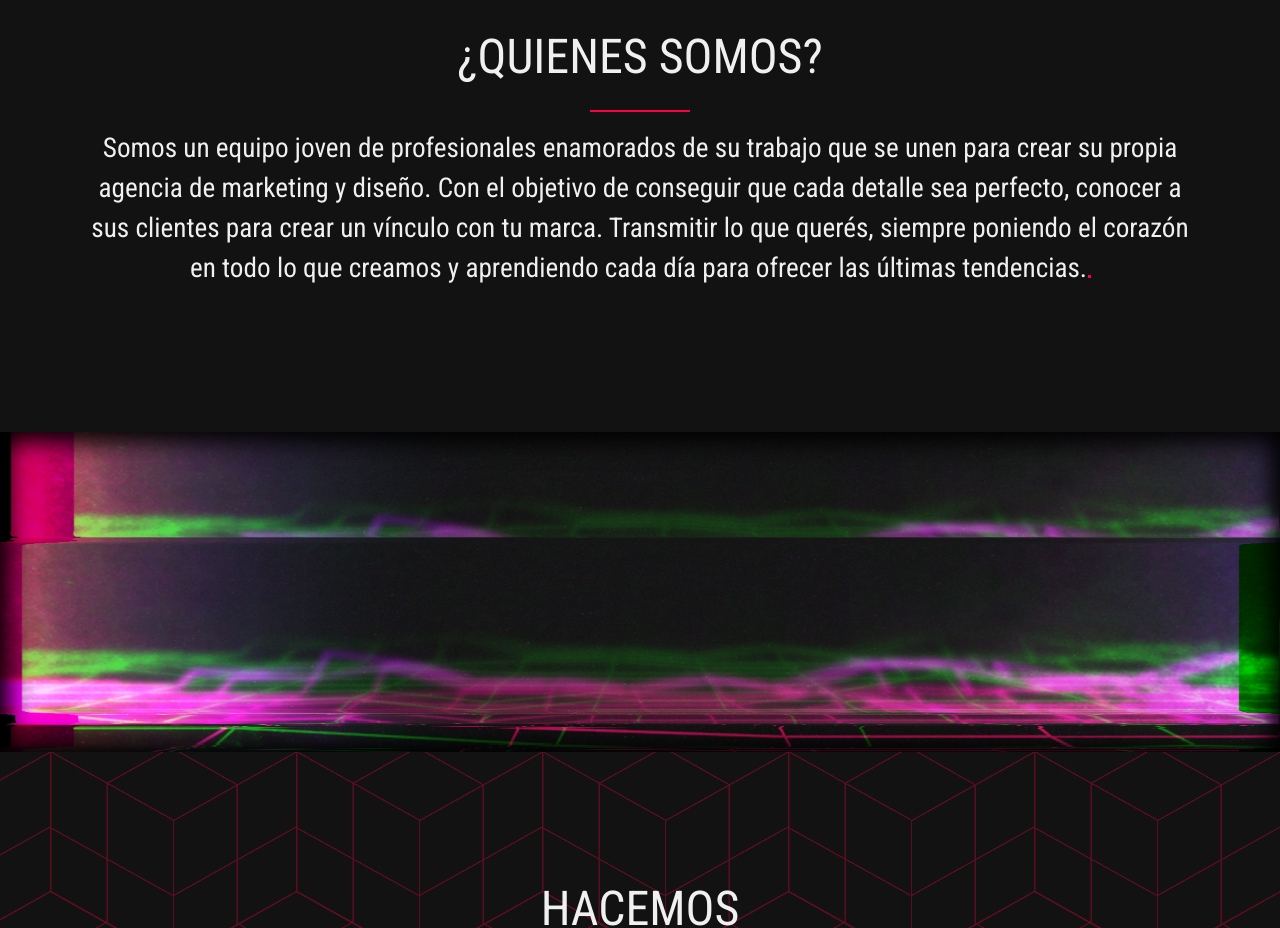
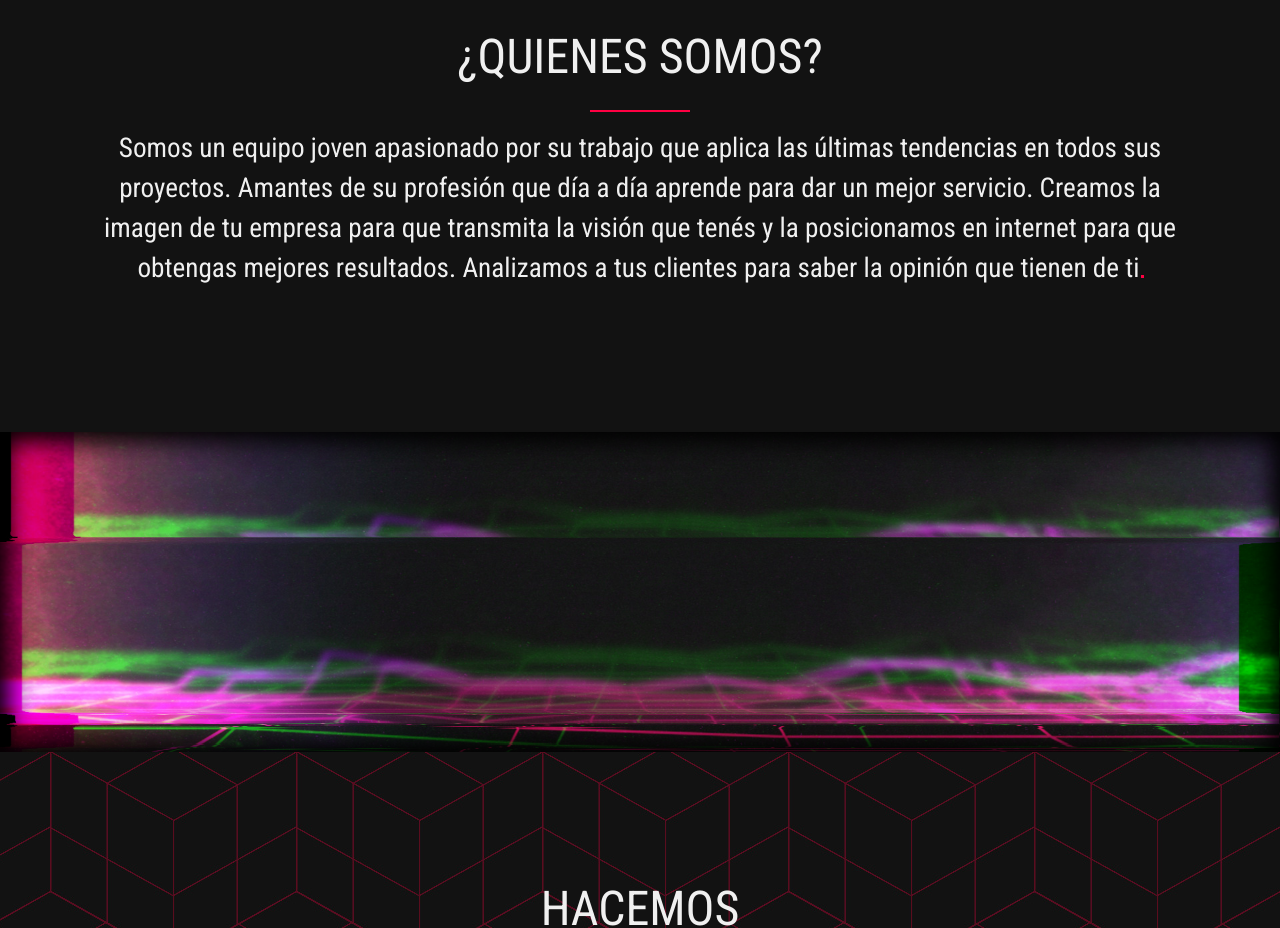
Before and after one commit to bluej0e/zxcvbnm, a plain HTML site: page index.html in a window 1280 px wide. Shown: the part 900-1828 px from the top of the page. Drawn offline with Linux system fonts and the light colour scheme; some packages are replaced by stand-ins of ours.

Commit message:
texto
texto

```diff
--- a/index.html
+++ b/index.html
@@ -67,7 +67,7 @@
 			<h2>¿Quienes somos?</h2>
 			<hr>
 			<div class="row">
-				<p class="lead col-lg-12">Somos un equipo joven de profesionales enamorados de su trabajo que se unen para crear su propia agencia de marketing y diseño. Con el objetivo de conseguir que cada detalle sea perfecto, conocer a sus clientes para crear un vínculo con tu marca. Transmitir lo que querés, siempre poniendo el corazón en todo lo que creamos y aprendiendo cada día para ofrecer las últimas tendencias.</p>
+				<p class="lead col-lg-12">Somos un equipo joven apasionado por su trabajo que aplica las últimas tendencias en todos sus proyectos. Amantes de su profesión que día a día aprende para dar un mejor servicio. Creamos la imagen de tu empresa para que transmita la visión que tenés y la posicionamos en internet para que obtengas mejores resultados. Analizamos a tus clientes para saber la opinión que tienen de ti</p>
 			</div>
 		</div>
 	</section>
```
